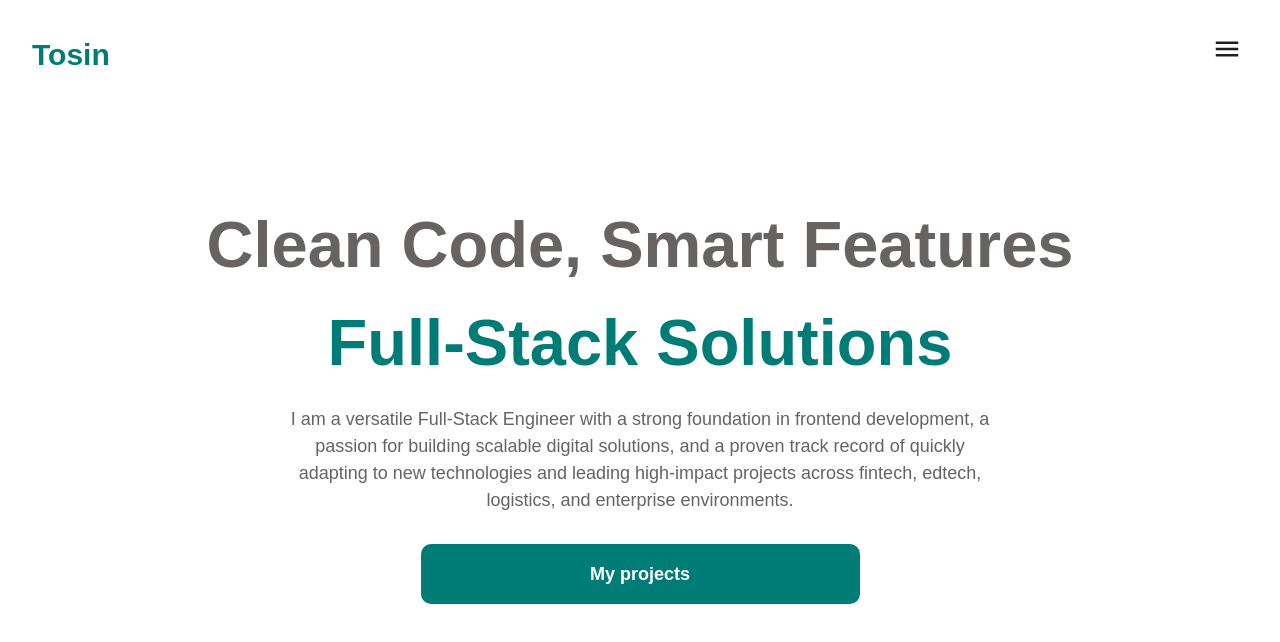
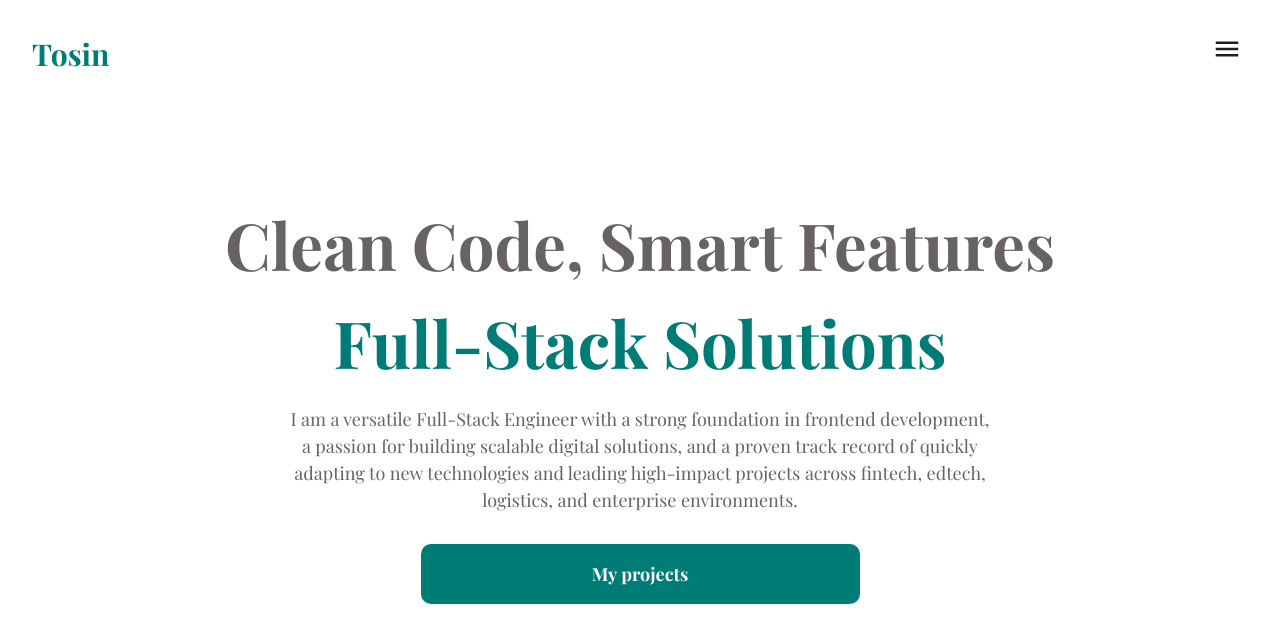
Before and after one commit to Tosin-Mayowa/portfolio-with-tailwind, a Next.js app: page / in a window 1280 px wide. Shown: the top 642 px of the page. Built offline with nearby package versions, Linux system fonts and the light colour scheme.

Commit message:
fonts added

```diff
--- a/src/app/layout.tsx
+++ b/src/app/layout.tsx
@@ -2,7 +2,14 @@ import type { Metadata } from "next";
 import "./globals.css";
 import { Header } from "@/Components/Header/Header";
 import { ThemeProvider } from "./_lib/Context";
+import { Playfair_Display } from "next/font/google";
 
+const playfair = Playfair_Display({
+  subsets: ["latin"],
+  weight: ["400", "500", "700"], // choose based on your usage
+  variable: "--font-playfair",   // optional, for CSS variable usage
+  display: "swap",
+});
 export const metadata: Metadata = {
   title: "Mayowa Portfolio",
   description: "Frontend Engineer with 3years experience",
@@ -16,7 +23,7 @@ export default function RootLayout({
   return (
     <html lang="en">
       <body
-
+        className={playfair.className}
       >
         <ThemeProvider>
          <Header/>
```
